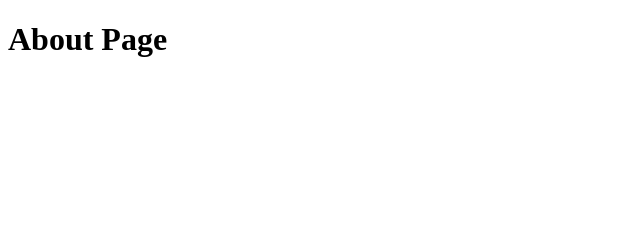
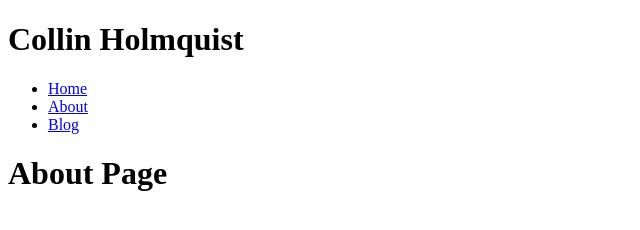
Before and after one commit to collinholmquist/collinholmquist_oldblog, a Gatsby site: page /about in a window 1280 px wide. Shown: the whole page, without its empty margins (0-640 px from the left). Built offline with nearby package versions, Linux system fonts and the light colour scheme; Gatsby itself is replaced by a stand-in of ours.

Commit message:
began Layout

```diff
--- a/src/components/Header.js
+++ b/src/components/Header.js
@@ -0,0 +1,30 @@
+import React from 'react'
+import { Link } from 'gatsby'
+
+const Header = ()=> {
+
+    return (
+
+        <div>
+            <header>
+                <h1>Collin Holmquist</h1>
+                <nav>
+                    <ul>
+                        <li>
+                            <Link to="/">Home</Link>
+                        </li>
+                        <li>
+                            <Link to="/about">About</Link>
+                        </li>
+                        <li>
+                            <Link to="/blog">Blog</Link>
+                        </li>
+
+                    </ul>
+                </nav>
+            </header>
+        </div>
+    )
+}
+
+export default Header
--- a/src/pages/about.js
+++ b/src/pages/about.js
@@ -1,9 +1,11 @@
 import React from 'react'
+import Header from "../components/Header"
 
 const About = () => {
 
     return (
         <div>
+            <Header />
             <h1>About Page</h1>
         </div>
     )
--- a/src/pages/blog.js
+++ b/src/pages/blog.js
@@ -1,9 +1,11 @@
 import React from 'react'
+import Header from "../components/Header"
 
 const Blog = ()=> {
 
     return (
         <div>
+            <Header />
             <h1>Blog Page</h1>
         </div>
     )
```
Also changed, not shown: src/components/Footer.js (+12 -0 lines), src/components/Layout.js (added, +11 -0 lines), src/pages/index.js (+13 -1 lines).
